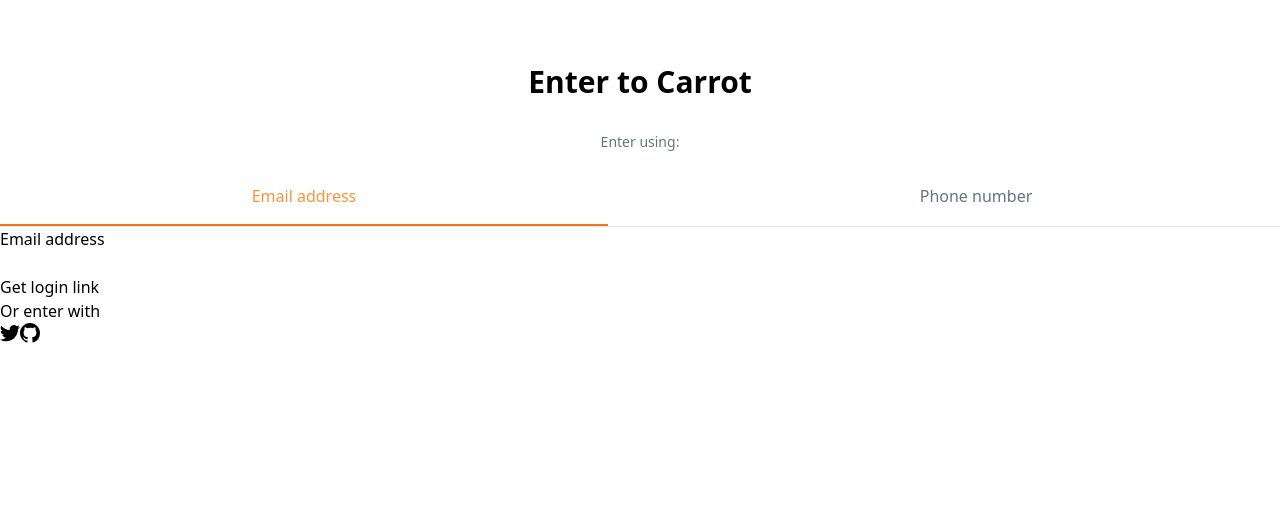
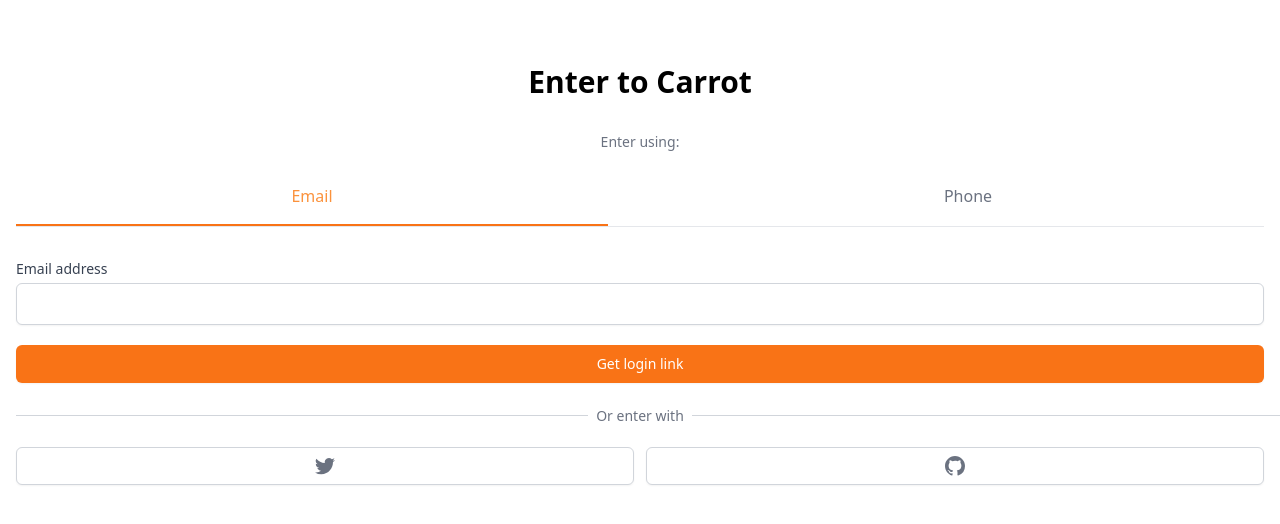
Before and after one commit to kkuyu/-carrot-market, a Next.js app: page /enter in a window 1280 px wide. Shown: the top 524 px of the page. Built offline with nearby package versions, Linux system fonts and the light colour scheme.

Commit message:
Auth part Two

```diff
--- a/package.json
+++ b/package.json
@@ -14,6 +14,7 @@
     "react-dom": "18.2.0"
   },
   "devDependencies": {
+    "@tailwindcss/forms": "^0.5.2",
     "@types/node": "18.0.6",
     "@types/react": "18.0.15",
     "@types/react-dom": "18.0.6",
--- a/pages/enter.tsx
+++ b/pages/enter.tsx
@@ -10,53 +10,68 @@ export default function Enter() {
   const onPhoneClick = () => setMethod("phone");
 
   return (
-    <div>
-      <h3 className="mt-16 text-3xl font-bold text-center">Enter to Carrot</h3>
+    <div className="pt-16 px-4">
+      <h3 className="text-3xl font-bold text-center">Enter to Carrot</h3>
       <div className="mt-8">
         <div className="flex flex-col items-center">
           <h5 className="text-sm font-medium text-gray-500">Enter using:</h5>
           <div className="mt-8 w-full grid grid-cols-2 gap-16 border-b">
             <button className={cls("pb-4 font-medium border-b-2", method === "email" ? "text-orange-400 border-b-orange-500" : "text-gray-500 border-b-transparent")} onClick={onEmailClick}>
-              Email address
+              Email
             </button>
             <button className={cls("pb-4 font-medium border-b-2", method === "phone" ? "text-orange-400 border-b-orange-500" : "text-gray-500 border-b-transparent")} onClick={onPhoneClick}>
-              Phone number
+              Phone
             </button>
           </div>
         </div>
-        <form>
-          <label>
+        <form className="mt-8 flex flex-col">
+          <label className="text-sm font-medium text-gray-700">
             {method === "email" ? "Email address" : null}
             {method === "phone" ? "Phone number" : null}
           </label>
-          <div>
-            {method === "email" ? <input type="email" required /> : null}
+          <div className="mt-1">
+            {method === "email" ? (
+              <input
+                type="email"
+                required
+                className="w-full px-3 py-2 appearance-none border border-gray-300 rounded-md shadow-sm placeholder-gray-400
+                focus:outline-none focus:ring-orange-500 focus:border-orange-500"
+              />
+            ) : null}
             {method === "phone" ? (
-              <div>
-                <span>+82</span>
-                <input type="number" required />
+              <div className="flex rounded-md shadow-sm">
+                <span className="px-3 flex items-center justify-center text-sm text-gray-500 bg-gray-50 border border-r-0 border-gray-300 rounded-l-md select-none">+82</span>
+                <input
+                  type="number"
+                  className="w-full px-3 py-2 appearance-none border border-gray-300 rounded-md rounded-l-none shadow-sm placeholder-gray-400
+                    focus:border-orange-500 focus:outline-none focus:ring-orange-500"
+                  required
+                />
               </div>
             ) : null}
           </div>
-          <button>
+          <button
+            className="mt-5 px-4 py-2 text-sm font-medium text-white bg-orange-500 border border-transparent rounded-md shadow-sm
+            hover:bg-orange-600 focus:outline-none focus:ring-2 focus:ring-offset-2 focus:ring-orange-500"
+          >
             {method === "email" ? "Get login link" : null}
             {method === "phone" ? "Get one-time password" : null}
           </button>
         </form>
-        <div>
-          <div>
-            <div />
-            <div>
-              <span>Or enter with</span>
+        <div className="mt-8">
+          <div className="reactive">
+            <div className="absolute w-full border-t border-gray-300" />
+            <div className="relative -top-3 text-center ">
+              <span className="px-2 text-sm text-gray-500 bg-white">Or enter with</span>
             </div>
           </div>
-          <div>
-            <button>
+          <div className="mt-2 grid grid-cols-2 gap-3">
+            <button className="flex justify-center items-center px-4 py-2 text-sm font-medium text-gray-500 border border-gray-300 bg-white rounded-md shadow-sm hover:bg-gray-50">
               <svg className="w-5 h-5" aria-hidden="true" fill="currentColor" viewBox="0 0 20 20">
                 <path d="M6.29 18.251c7.547 0 11.675-6.253 11.675-11.675 0-.178 0-.355-.012-.53A8.348 8.348 0 0020 3.92a8.19 8.19 0 01-2.357.646 4.118 4.118 0 001.804-2.27 8.224 8.224 0 01-2.605.996 4.107 4.107 0 00-6.993 3.743 11.65 11.65 0 01-8.457-4.287 4.106 4.106 0 001.27 5.477A4.073 4.073 0 01.8 7.713v.052a4.105 4.105 0 003.292 4.022 4.095 4.095 0 01-1.853.07 4.108 4.108 0 003.834 2.85A8.233 8.233 0 010 16.407a11.616 11.616 0 006.29 1.84" />
               </svg>
             </button>
-            <button>
+            <button className="flex justify-center items-center px-4 py-2 text-sm font-medium text-gray-500 border border-gray-300 bg-white rounded-md shadow-sm hover:bg-gray-50">
               <svg className="w-5 h-5" aria-hidden="true" fill="currentColor" viewBox="0 0 20 20">
                 <path
                   fillRule="evenodd"
--- a/tailwind.config.js
+++ b/tailwind.config.js
@@ -5,5 +5,5 @@ module.exports = {
     extend: {},
   },
   darkMode: "media", // or class
-  plugins: [],
+  plugins: [require("@tailwindcss/forms")],
 };
```
Also changed, not shown: 2 other files (tests, documents, lock files or other folders).
